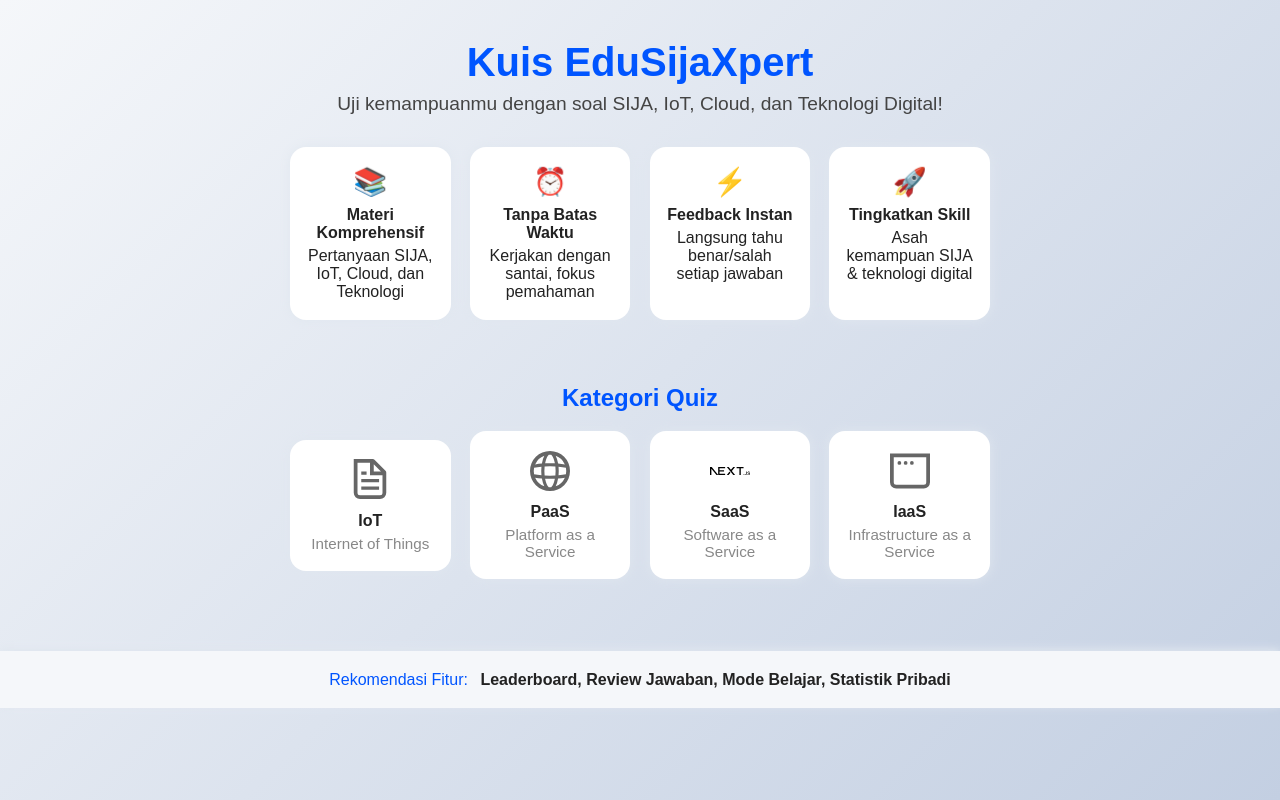
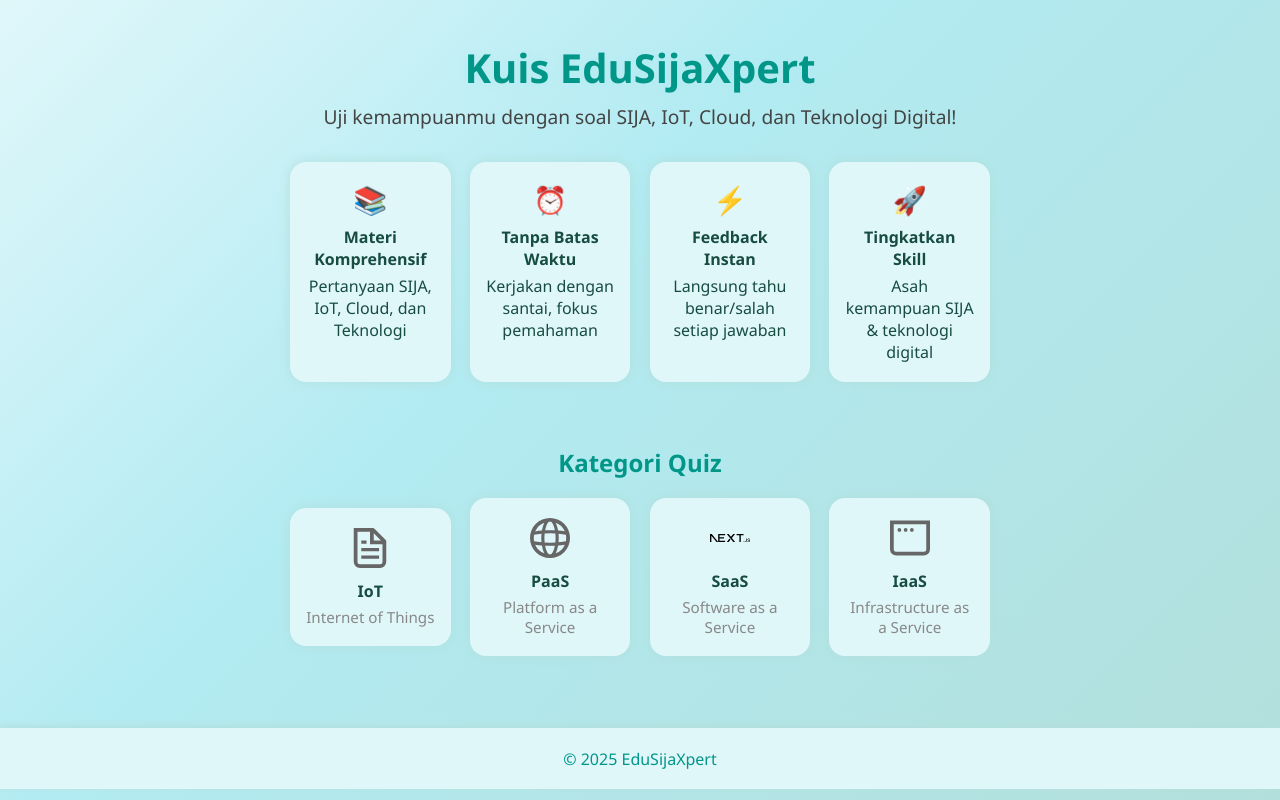
Before and after one commit to sallvyana/edusijaxpert, a Next.js app: page / in a window 1280 px wide. Built offline with nearby package versions, Linux system fonts and the light colour scheme.

Commit message:
tes tema before penyesuaian

```diff
--- a/app/page.js
+++ b/app/page.js
@@ -1,3 +1,4 @@
+import React from 'react';
 
 export default function Home() {
   return (
@@ -54,7 +55,7 @@ export default function Home() {
         </div>
       </div>
       <footer style={styles.footer}>
-        <div>Rekomendasi Fitur: <span style={styles.rekomendasi}>Leaderboard, Review Jawaban, Mode Belajar, Statistik Pribadi</span></div>
+        <div>&copy; {new Date().getFullYear()} EduSijaXpert</div>
       </footer>
     </main>
   );
@@ -62,14 +63,15 @@ export default function Home() {
 
 const styles = {
   container: {
-    background: 'linear-gradient(135deg, #f5f7fa 0%, #c3cfe2 100%)',
-    color: '#222',
+    background: 'linear-gradient(135deg, #e0f7fa 0%, #b2ebf2 40%, #b2dfdb 100%)',
+    color: '#174c43',
     minHeight: '100vh',
     padding: '0',
     display: 'flex',
     flexDirection: 'column',
     alignItems: 'center',
     justifyContent: 'flex-start',
+    fontFamily: 'Segoe UI, Arial, sans-serif',
   },
   heroBox: {
     width: '100%',
@@ -80,8 +82,9 @@ const styles = {
   title: {
     fontSize: '2.5rem',
     fontWeight: 'bold',
-    color: '#0055ff',
+    color: '#009688',
     marginBottom: '0.5rem',
+    textShadow: '0 0 10px #b2ebf2',
   },
   subtitle: {
     fontSize: '1.2rem',
@@ -95,13 +98,13 @@ const styles = {
     marginBottom: '2.5rem',
   },
   featureCard: {
-    background: '#fff',
+    background: '#e0f7fa',
     borderRadius: '16px',
-    boxShadow: '0 0 12px #e0e7ef',
+    boxShadow: '0 0 12px #b2dfdb',
     padding: '1.2rem 1rem',
     textAlign: 'center',
     fontSize: '1rem',
-    color: '#222',
+    color: '#174c43',
     display: 'flex',
     flexDirection: 'column',
     alignItems: 'center',
@@ -121,8 +124,9 @@ const styles = {
   quizTitle: {
     fontSize: '1.5rem',
     fontWeight: 'bold',
-    color: '#0055ff',
+    color: '#009688',
     marginBottom: '1.2rem',
+    textShadow: '0 0 8px #b2ebf2',
   },
   categories: {
     display: 'grid',
@@ -132,12 +136,12 @@ const styles = {
     alignItems: 'center',
   },
   categoryCard: {
-    background: '#fff',
+    background: '#e0f7fa',
     borderRadius: '16px',
-    boxShadow: '0 0 12px #e0e7ef',
+    boxShadow: '0 0 12px #b2dfdb',
     padding: '1.2rem 1rem',
     textAlign: 'center',
-    color: '#222',
+    color: '#174c43',
     textDecoration: 'none',
     display: 'flex',
     flexDirection: 'column',
@@ -158,15 +162,10 @@ const styles = {
     width: '100%',
     textAlign: 'center',
     padding: '1.2rem 0',
-    background: '#f5f7fa',
-    color: '#0055ff',
+    background: '#e0f7fa',
+    color: '#009688',
     fontSize: '1rem',
     marginTop: '2rem',
-    boxShadow: '0 -2px 8px #e0e7ef',
-  },
-  rekomendasi: {
-    color: '#222',
-    fontWeight: 'bold',
-    marginLeft: '0.5rem',
+    boxShadow: '0 -2px 8px #b2dfdb',
   },
 };
```
Also changed, not shown: app/quiz/score/page.js (+30 -0 lines).
